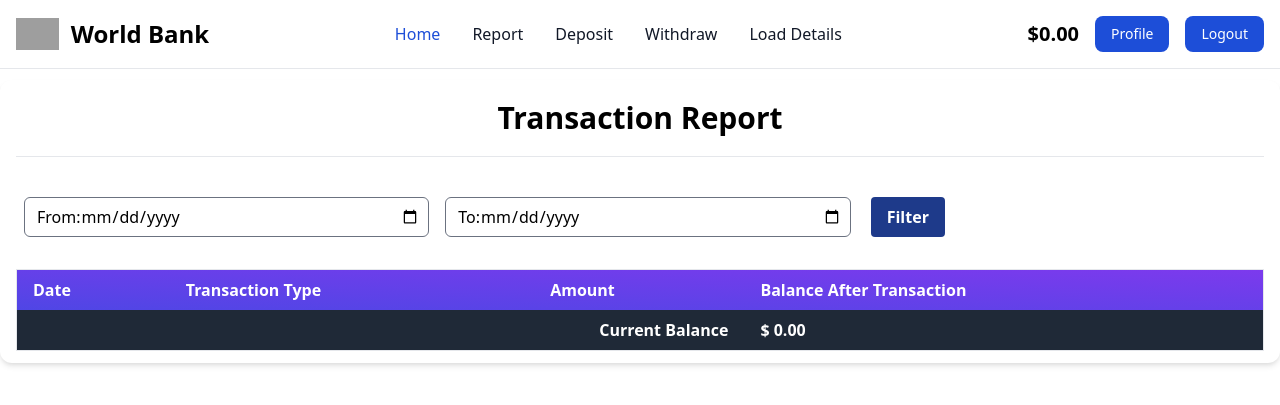
After one commit to mohammadSelimReza/World-Bank-A-bank-management-system, a Django app: page /transactions/report/ in a window 1280 px wide. The commit adds this page. Shown: the top 405 px of the page. Run offline with Django 5.2, Linux system fonts and the light colour scheme; a user stored in the database is signed in; data comes from the database, SQL or seed files in the repository; both versions use the stored data as it was after the commit; data that the repository does not hold is empty; some libraries are stand-ins or nearby versions; grey boxes are pictures that could not be loaded.

Commit message:
user panel added

```diff
--- a/_bank_system/settings.py
+++ b/_bank_system/settings.py
@@ -42,6 +42,7 @@ INSTALLED_APPS = [
     'bank_transaction',
     "crispy_forms",
     "crispy_bootstrap5",
+    'django.contrib.humanize',
 ]
 CRISPY_ALLOWED_TEMPLATE_PACKS = "bootstrap5"
 
--- a/_bank_system/urls.py
+++ b/_bank_system/urls.py
@@ -21,4 +21,5 @@ urlpatterns = [
     path('admin/', admin.site.urls),
     path('',include('bank_app.urls')),
     path('user/',include('bank_user.urls')),
+    path('transactions/',include('bank_transaction.urls')),
 ]
--- a/bank_transaction/forms.py
+++ b/bank_transaction/forms.py
@@ -30,7 +30,7 @@ class DepositForm(TransactionForm):
 
         return ammount
 
-class WithdrawFrom(TransactionForm):
+class WithdrawForm(TransactionForm):
     def clean_ammount(self):
         account = self.account
         min_withdraw_ammount = 500
@@ -51,7 +51,7 @@ class WithdrawFrom(TransactionForm):
             )
         return ammount
 
-class LoadRequestForm(TransactionForm):
+class LoanRequestForm(TransactionForm):
     def clean_ammount(self):
         ammount = self.cleaned_data["ammount"]
 
--- /dev/null
+++ b/bank_transaction/templates/transaction_report.html
@@ -0,0 +1,55 @@
+{% extends "base.html" %}
+{% load static %}
+{% load humanize %}
+
+{% block main %}
+<div class="my-10 py-3 px-4 bg-white rounded-xl shadow-md">
+    <h1 class="font-bold text-3xl text-center pb-5 pt-2">Transaction Report</h1>
+    <hr />
+    <form method="get" action="{% url 'trasaction_report' %}">
+        <div class="flex justify-center">
+            <div class="mt-10 pl-3 pr-2 bg-white border rounded-md border-gray-500 flex justify-between items-center relative w-4/12 mx-2">
+                <label for="start_date">From:</label>
+                <input class="appearance-none w-full outline-none focus:outline-none active:outline-none" type="date" id="start_date" name="start_date" />
+            </div>
+            <div class="mt-10 pl-3 pr-2 bg-white border rounded-md border-gray-500 flex justify-between items-center relative w-4/12 mx-2">
+                <label for="end_date">To:</label>
+                <input class="appearance-none w-full outline-none focus:outline-none active:outline-none" type="date" id="end_date" name="end_date" />
+            </div>
+            <div class="mt-10 pl-3 pr-2 flex justify-between items-center relative w-4/12">
+                <button class="bg-blue-900 hover:bg-blue-700 text-white font-bold py-2 px-4 rounded focus:outline-none focus:shadow-outline" type="submit">
+                    Filter
+                </button>
+            </div>
+        </div>
+    </form>
+    <table class="table-auto mx-auto w-full px-5 rounded-xl mt-8 border dark:border-neutral-500">
+        <thead class="bg-purple-900 text-white text-left">
+            <tr class="bg-gradient-to-tr from-indigo-600 to-purple-600 rounded-md py-2 px-4 text-white font-bold">
+                <th class="px-4 py-2">Date</th>
+                <th class="px-4 py-2">Transaction Type</th>
+                <th class="px-4 py-2">Amount</th>
+                <th class="px-4 py-2">Balance After Transaction</th>
+            </tr>
+        </thead>
+        <tbody>
+            {% for transaction in object_list %}
+            <tr class="border-b dark:border-neutral-500">
+                <td class="px-4 py-2">{{ transaction.timestamp|date:"F d, Y h:i A" }}</td>
+                <td class="px-4 py-3 text-s border">
+                    <span class="px-2 py-1 font-bold leading-tight rounded-sm {% if transaction.get_transaction_type_display == 'Withdrawal' %} text-red-700 bg-red-100 {% else %} text-green-700 bg-green-100 {% endif %}">
+                        {{ transaction.get_transaction_type_display }}
+                    </span>
+                </td>
+                <td class="px-4 py-2">$ {{ transaction.amount|floatformat:2|intcomma }}</td>
+                <td class="px-4 py-2">$ {{ transaction.balance_after_transaction|floatformat:2|intcomma }}</td>
+            </tr>
+            {% endfor %}
+            <tr class="bg-gray-800 text-white">
+                <th class="px-4 py-2 text-right" colspan="3">Current Balance</th>
+                <th class="px-4 py-2 text-left">$ {{ account.balance|floatformat:2|intcomma }}</th>
+            </tr>
+        </tbody>
+    </table>
+</div>
+{% endblock main %}
--- /dev/null
+++ b/bank_transaction/urls.py
@@ -0,0 +1,12 @@
+from django.urls import path
+from .views import DepositMoneyView,WithdrawMoneyView,LoanRequestView,PayLoanView,TransactionReportView,LoanList
+
+urlpatterns = [
+    path('deposit/',DepositMoneyView.as_view(),name='deposit_money'),
+    path('withdraw/',WithdrawMoneyView.as_view(),name='withdraw_view'),
+    path('loan-request/',LoanRequestView.as_view(),name='loan_request'),
+    path('loan-paid/<int:loan_id>/',PayLoanView.as_view(),name='pay_loan'),
+    path("loans/", LoanList.as_view(), name="loan_list"),
+    path('report/',TransactionReportView.as_view(),name='trasaction_report'),
+
+]
--- a/bank_transaction/views.py
+++ b/bank_transaction/views.py
@@ -1,63 +1,132 @@
-from django.shortcuts import render
+from typing import Any
+from django.db.models.query import QuerySet
+from django.shortcuts import render, HttpResponse, get_object_or_404, redirect
 from django.contrib.auth.mixins import LoginRequiredMixin
-from django.views.generic import CreateView
+from django.views.generic import CreateView, ListView, View
 from .models import TransactionModel
-from .forms import DepositForm,WithdrawFrom,LoadRequestForm
-from .constrant import LOAN,DEPOSIT,LOAN_PAID,WITHDRAWAL
+from .forms import DepositForm, WithdrawForm, LoanRequestForm
+from .constrant import LOAN, DEPOSIT, LOAN_PAID, WITHDRAWAL
+from django.contrib import messages
+from datetime import datetime
+from django.db.models import Sum
+from django.urls import reverse_lazy
+
 # Create your views here.
-class TransactionCreateMixin(LoginRequiredMixin,CreateView):
-    template_name = ''
+class TransactionCreateMixin(LoginRequiredMixin, CreateView):
+    template_name = 'transaction_form.html'
     model = TransactionModel
     title = ''
-    success_url = ''
+    success_url = reverse_lazy('homePage')
 
     def get_form_kwargs(self):
         kwargs = super().get_form_kwargs()
         kwargs.update({
-            'account' : self.request.user.account,
+            'account': self.request.user.account,
         })
         return kwargs
 
-    def get_conext_data(self,**kwargs):
+    def get_context_data(self, **kwargs):
         context = super().get_context_data(**kwargs)
         context.update({
             'title': self.title
         })
+        return context
 
 class DepositMoneyView(TransactionCreateMixin):
     form_class = DepositForm
     title = "Deposit"
 
     def get_initial(self):
-
-        initial = {'transaction_type':DEPOSIT}
+        initial = {'transaction_type': DEPOSIT}
         return initial
 
     def form_valid(self, form):
-        ammount = form.cleaned_data.get('ammount')
+        amount = form.cleaned_data.get('amount')
         account = self.request.user.account
-        account.balance += ammount
-        account.save(
-            update_fields = ['balance']
-        )
-
+        account.balance += amount
+        account.save(update_fields=['balance'])
+        messages.success(self.request, f"{amount}$ was deposited to your account successfully.")
         return super().form_valid(form)
 
 class WithdrawMoneyView(TransactionCreateMixin):
-    form_class = WithdrawFrom
+    form_class = WithdrawForm
     title = "Withdraw"
 
     def get_initial(self):
-
-        initial = {'transaction_type':WITHDRAWAL}
+        initial = {'transaction_type': WITHDRAWAL}
         return initial
 
     def form_valid(self, form):
-        ammount = form.cleaned_data.get('ammount')
+        amount = form.cleaned_data.get('amount')
         account = self.request.user.account
-        account.balance -= ammount
-        account.save(
-            update_fields = ['balance']
-        )
+        account.balance -= amount
+        account.save(update_fields=['balance'])
+        messages.success(self.request, f"{amount}$ was withdrawn from your account successfully.")
+        return super().form_valid(form)
 
+class LoanRequestView(TransactionCreateMixin):
+    form_class = LoanRequestForm
+    title = "Request For Loan"
+
+    def get_initial(self):
+        initial = {'transaction_type': LOAN}
+        return initial
+
+    def form_valid(self, form):
+        amount = form.cleaned_data.get('amount')
+        current_loan_count = TransactionModel.objects.filter(account=self.request.user.account, transaction_type=LOAN, loan_approve=True).count()
+        if current_loan_count > 3:
+            return HttpResponse("You have crossed your loan limit.")
+        messages.success(self.request, f"{amount}$ loan request for your account successfully.")
         return super().form_valid(form)
+
+class TransactionReportView(LoginRequiredMixin, ListView):
+    template_name = 'transaction_report.html'
+    model = TransactionModel
+    context_object_name = 'object_list'
+    balance = 0
+
+    def get_queryset(self):
+        queryset = super().get_queryset().filter(account=self.request.user.account)
+        start_date_str = self.request.GET.get('start_date')
+        end_date_str = self.request.GET.get('end_date')
+        if start_date_str and end_date_str:
+            start_date = datetime.strptime(start_date_str, "%Y-%m-%d").date()
+            end_date = datetime.strptime(end_date_str, "%Y-%m-%d").date()
+            self.balance = TransactionModel.objects.filter(timestamp__date__gte=start_date, timestamp__date__lte=end_date).aggregate(Sum('amount'))['amount__sum']
+        else:
+            self.balance = self.request.user.account.balance
+        return queryset.distinct()
+
+    def get_context_data(self, **kwargs):
+        context = super().get_context_data(**kwargs)
+        context.update({
+            'account': self.request.user.account,
+        })
+        return context
+
+class PayLoanView(LoginRequiredMixin, View):
+    def get(self, request, loan_id):
+        loan = get_object_or_404(TransactionModel, id=loan_id)
+        if loan.loan_approve:
+            user_account = loan.account
+            if loan.amount <= user_account.balance:
+                user_account.balance -= loan.amount
+                loan.balance_after = user_account.balance
+                user_account.save()
+                loan.transaction_type = LOAN_PAID
+                loan.save()
+                return redirect('loan_list')
+            else:
+                messages.error(self.request, f"Not enough balance to pay the loan!")
+                return redirect('loan_list')
+
+class LoanList(LoginRequiredMixin, ListView):
+    model = TransactionModel
+    template_name = 'loan_request.html'
+    context_object_name = 'loans'
+
+    def get_queryset(self):
+        user_account = self.request.user.account
+        queryset = TransactionModel.objects.filter(account=user_account, transaction_type=LOAN)
+        return queryset
--- a/templates/base.html
+++ b/templates/base.html
@@ -116,28 +116,28 @@
             </li>
             <li>
               <a
-                href="#"
+                href="{% url 'trasaction_report' %}"
                 class="block py-2 px-3 text-gray-900 rounded hover:bg-gray-100 md:hover:bg-transparent md:hover:text-blue-700 md:p-0 md:dark:hover:text-blue-500 dark:text-white dark:hover:bg-gray-700 dark:hover:text-white md:dark:hover:bg-transparent dark:border-gray-700"
                 >Report</a
               >
             </li>
             <li>
               <a
-                href="#"
+                href="{% url 'deposit_money' %}"
                 class="block py-2 px-3 text-gray-900 rounded hover:bg-gray-100 md:hover:bg-transparent md:hover:text-blue-700 md:p-0 md:dark:hover:text-blue-500 dark:text-white dark:hover:bg-gray-700 dark:hover:text-white md:dark:hover:bg-transparent dark:border-gray-700"
                 >Deposit</a
               >
             </li>
             <li>
               <a
-                href="#"
+                href="{% url 'withdraw_view' %}"
                 class="block py-2 px-3 text-gray-900 rounded hover:bg-gray-100 md:hover:bg-transparent md:hover:text-blue-700 md:p-0 md:dark:hover:text-blue-500 dark:text-white dark:hover:bg-gray-700 dark:hover:text-white md:dark:hover:bg-transparent dark:border-gray-700"
                 >Withdraw</a
               >
             </li>
             <li>
               <a
-                href="#"
+                href="{% url 'loan_request' %}"
                 class="block py-2 px-3 text-gray-900 rounded hover:bg-gray-100 md:hover:bg-transparent md:hover:text-blue-700 md:p-0 md:dark:hover:text-blue-500 dark:text-white dark:hover:bg-gray-700 dark:hover:text-white md:dark:hover:bg-transparent dark:border-gray-700"
                 >Load Details</a
               >
```
Also changed, not shown: bank_transaction/templates/loan_request.html (added, +49 -0 lines), bank_transaction/templates/transaction_form.html (added, +28 -0 lines), bank_transaction/migrations/0002_alter_transactionmodel_transaction_type.py (added), db.sqlite3.
